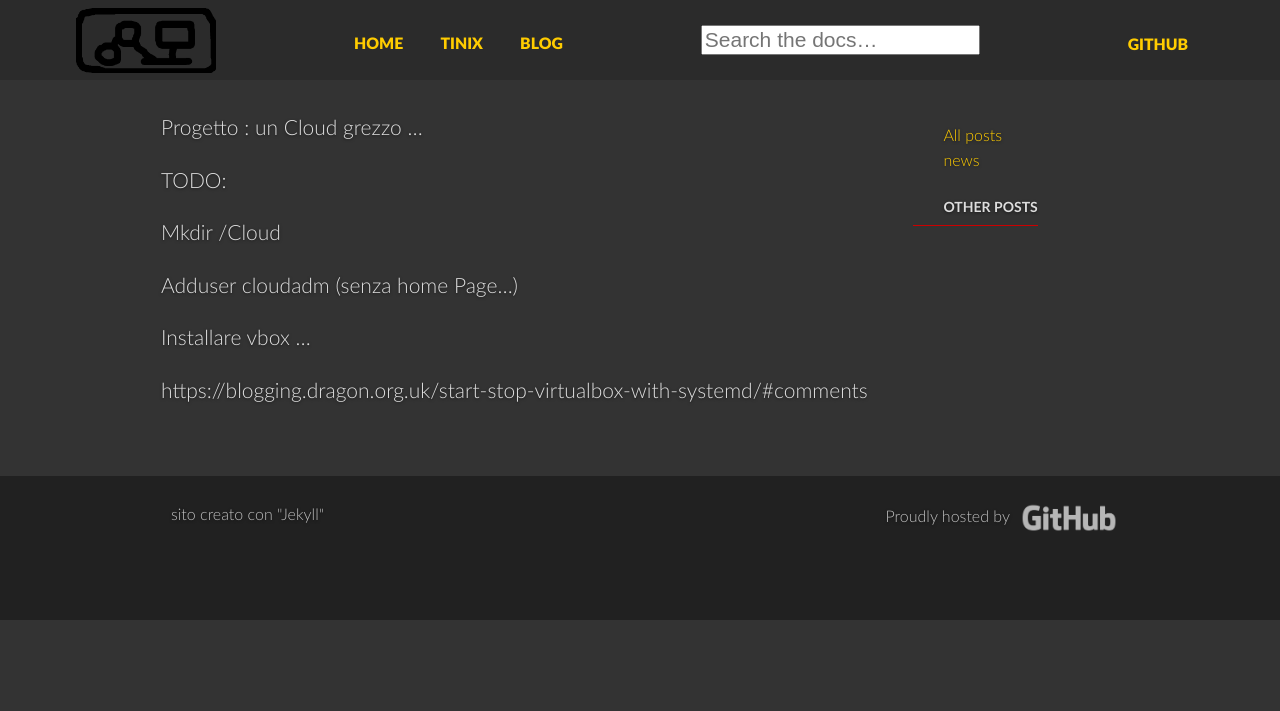
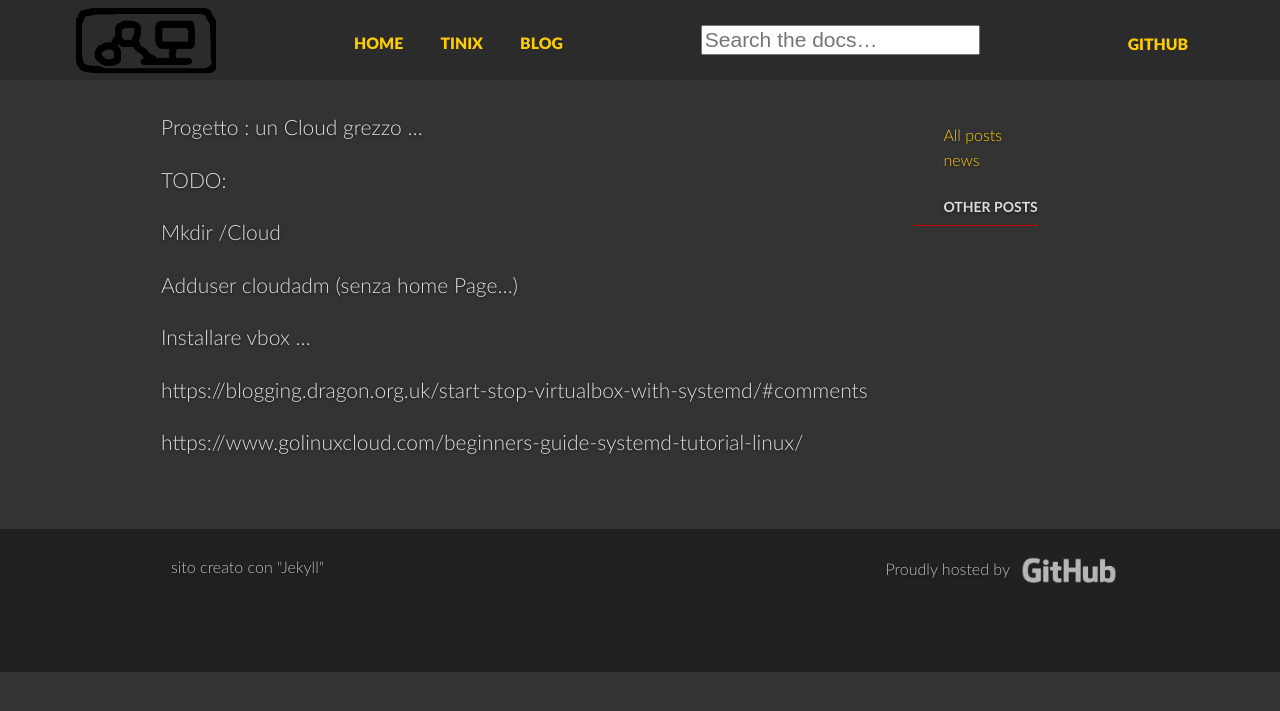
Before and after one commit to pablitocalvo/pablitocalvo.github.io, a Jekyll site: the page built from _posts/2020-01-23-rawCloud.md, in a window 1280 px wide. Shown: the top 711 px of the page. Built offline with Jekyll 4.4.1, drawn with Linux system fonts in a browser that asks for light colours; comment, search, counter and statistics services are not loaded; some of the changed lines change nothing that is shown.

Commit message:
Update 2020-01-23-rawCloud.md

```diff
--- a/_posts/2020-01-23-rawCloud.md
+++ b/_posts/2020-01-23-rawCloud.md
@@ -18,3 +18,7 @@ Adduser cloudadm (senza home Page...)
 Installare vbox ...
 
 https://blogging.dragon.org.uk/start-stop-virtualbox-with-systemd/#comments
+
+
+
+https://www.golinuxcloud.com/beginners-guide-systemd-tutorial-linux/
```
